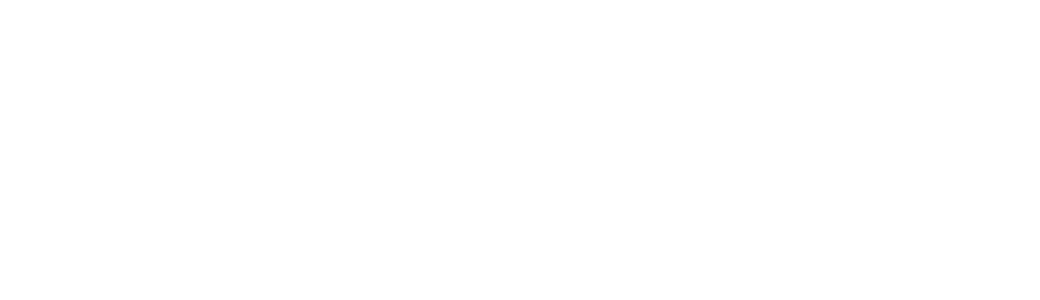
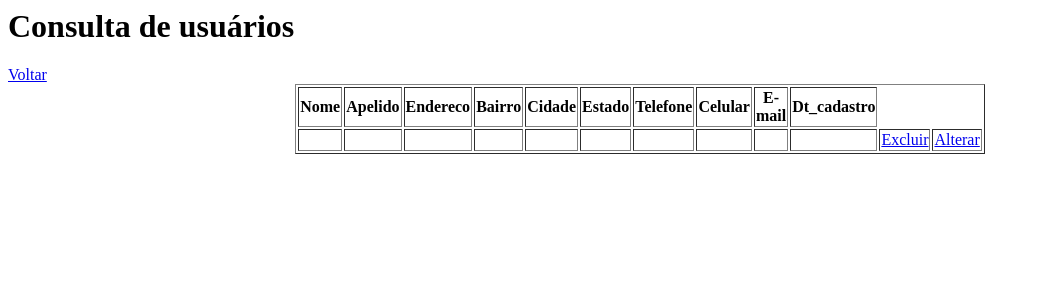
Before and after one commit to AnaBaggio/Projeto6, a PHP site: page /PRW/listar_agenda.php in a window 1280 px wide. Before the commit the part shown is empty. Shown: the top 300 px of the page, without its empty margins (0-1040 px from the left). Run offline with PHP 8.4, Linux system fonts and the light colour scheme; data that the repository does not hold is empty.

Commit message:
projeto agenda

```diff
--- a/cadastro_agenda.php
+++ b/cadastro_agenda.php
@@ -1,7 +1,5 @@
 <?php
-
     include("conexao.php");
-
 
     $nome = $_POST['nome'];
     $apelido = $_POST['apelido'];
--- a/listar_agenda.php
+++ b/listar_agenda.php
@@ -0,0 +1,51 @@
+<head>
+    <meta charset="UTF-8">
+    <meta http-equiv="X-UA-Compatible" content="IE=edge">
+    <meta name="viewport" content="width=device-width, initial-scale=1.0">
+    <title>Document</title>
+</head>
+<body>
+    <?php
+        include('conexao.php');
+        $sql= "SELECT * FROM agenda";
+        $result = mysqli_query($con,$sql);
+        $row = mysqli_fetch_array($result);
+    ?>
+
+        <h1>Consulta de usuários</h1>
+        <table align="center" border="1" width="500" >
+            <tr>
+                <th>Nome</th>
+                <th>Apelido</th>
+                <th>Endereco</th>
+                <th>Bairro</th>
+                <th>Cidade</th>
+                <th>Estado</th>
+                <th>Telefone</th>
+                <th>Celular</th>
+                <th>E-mail</th>
+                <th>Dt_cadastro</th>
+            </tr>
+            <?php
+                do{
+                    echo "<td>".$row['nome']."</td>";
+                    echo "<td>".$row['apelido']."</td>";
+                    echo "<td>".$row['endereco']."</td>";
+                    echo "<td>".$row['bairro']."</td>";
+                    echo "<td>".$row['cidade']."</td>";
+                    echo "<td>".$row['estado']."</td>";
+                    echo "<td>".$row['telefone']."</td>";
+                    echo "<td>".$row['celular']."</td>";
+                    echo "<td>".$row['email']."</td>";
+                    echo "<td>".$row['dt_cadastro']."</td>";
+                    echo "<td><a href='excluir_agenda.php?id_agenda="
+                    .$row['id_agenda']."'>Excluir</td>";
+                    echo "<td><a href='altera_agenda.php?id_agenda="
+                    .$row['id_agenda']."'>Alterar</a></td>";
+                    echo "</tr>";
+                }while($row = mysqli_fetch_array($result))
+            ?>
+            <a href="index.php">Voltar</a>
+        </table>
+</body>
+</html>
```
